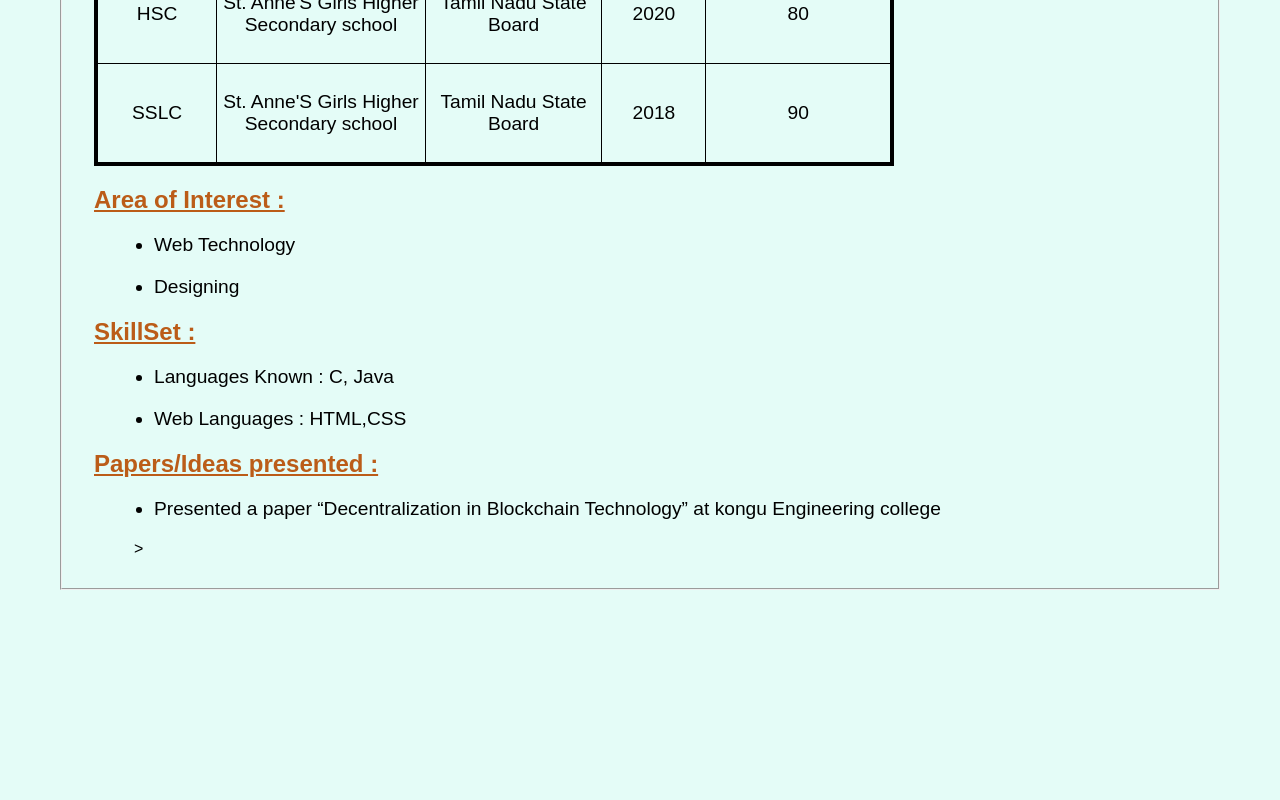
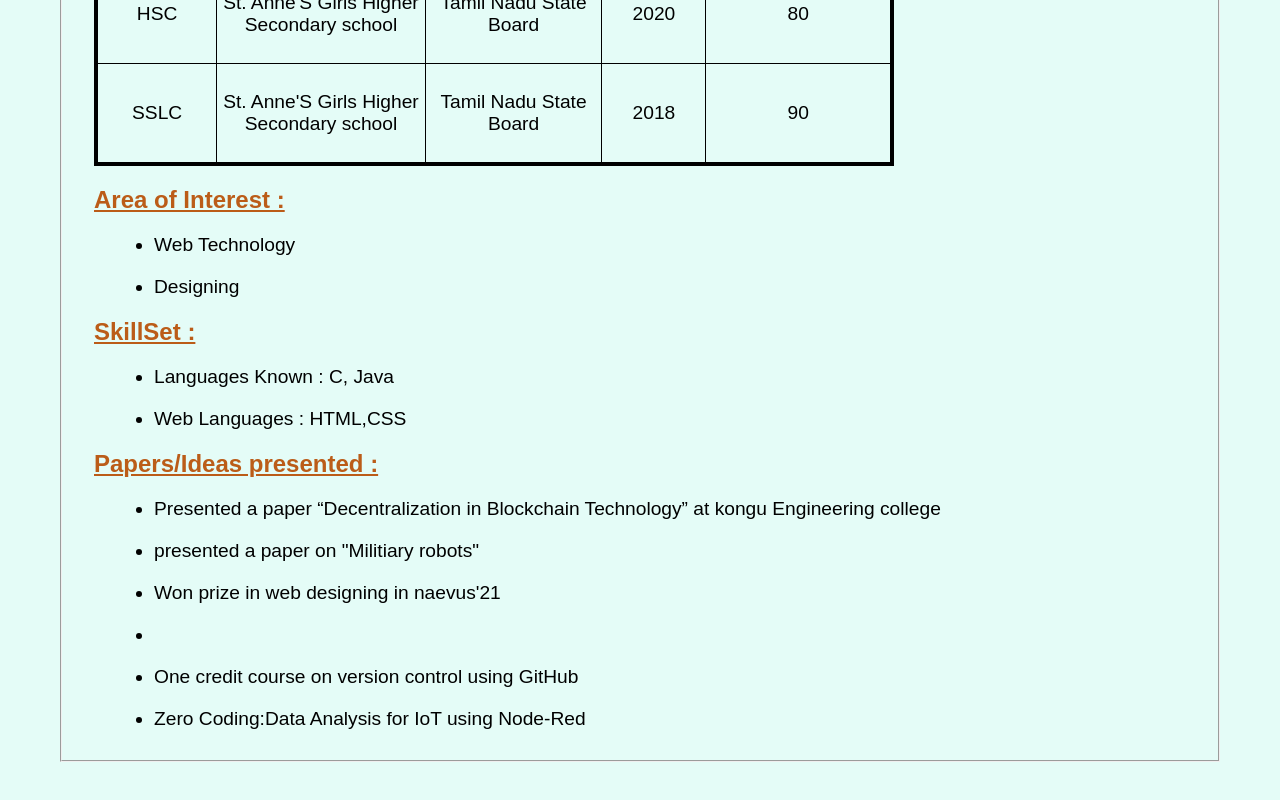
Before and after one commit to Rajiiiiii/resume, a plain HTML site: page index.html in a window 1280 px wide. Shown: the part 869-1669 px from the top of the page. Before the commit the page ends 1499 px from the top, so only its background shows below. Drawn offline with Linux system fonts and the light colour scheme.

Commit message:
Update index.html
commit 1

```diff
--- a/index.html
+++ b/index.html
@@ -117,7 +117,10 @@
      <ul>
 
          <li>Presented a paper “Decentralization in Blockchain Technology” at  kongu Engineering college</li>
-  >
+         <li>presented a paper on "Militiary robots"</li>
+         <li>Won prize in web designing in naevus'21<li>
+         <li>One credit course on version control using GitHub</li>
+         <li>Zero Coding:Data Analysis for IoT using Node-Red</li>
 
      </ul>
 
```
